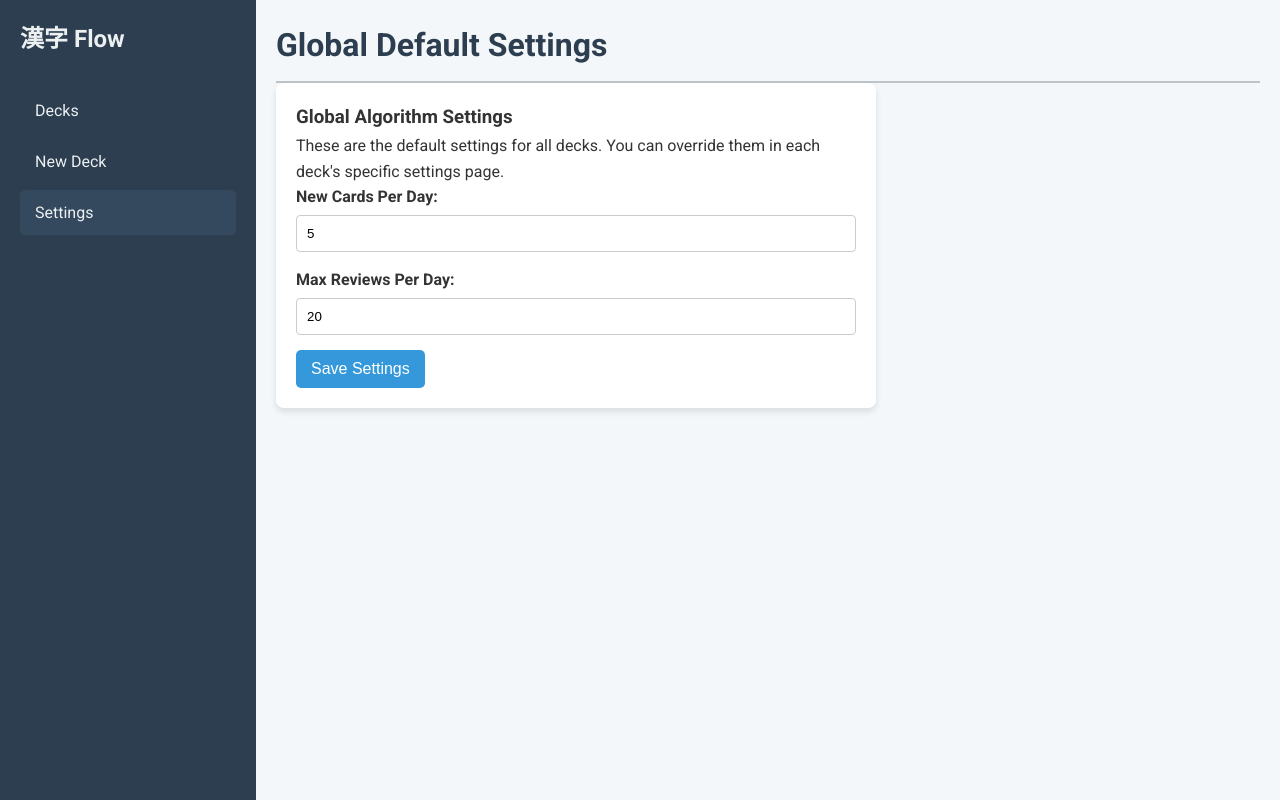
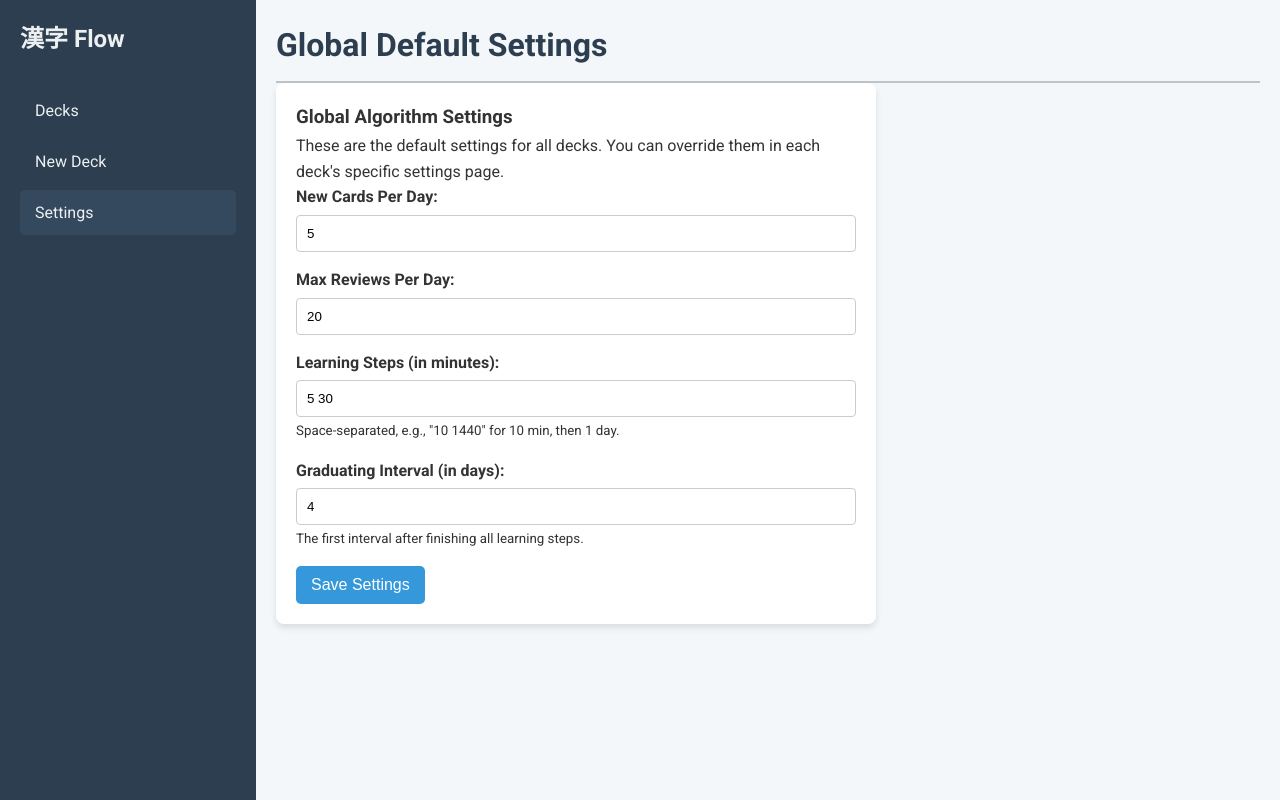
Before and after one commit to fernandotenorio/kanji_flow, a FastAPI app: page /settings in a window 1280 px wide. Run offline with FastAPI, Linux system fonts and the light colour scheme; data comes from the database, SQL or seed files in the repository; both versions use the stored data as it was after the commit.

Commit message:
Fixed card settings.

```diff
--- a/app/main.py
+++ b/app/main.py
@@ -46,6 +46,11 @@ async def list_decks(request: Request, db: sqlite3.Connection = Depends(get_data
     # Get global settings as fallbacks
     global_new_cards = int(crud.get_setting(db, "new_cards_per_day") or "5")
     global_max_reviews = int(crud.get_setting(db, "max_reviews_per_day") or "20")
+
+    # --- NEW: Fetch global learning steps and graduating interval ---
+    global_learning_steps = crud.get_setting(db, "learning_steps") or "10 1440" # Default as per sm2_algorithm
+    global_graduating_interval = int(crud.get_setting(db, "graduating_interval") or "4") # Default as per sm2_algorithm
+    # --- END NEW ---
 
     for deck in decks_raw:
         effective_new_cards = deck.new_cards_per_day or global_new_cards
@@ -109,6 +114,12 @@ async def study_deck(request: Request, deck_id: int, db: sqlite3.Connection = De
     # Determine effective settings
     global_new_cards = int(crud.get_setting(db, "new_cards_per_day") or "5")
     global_max_reviews = int(crud.get_setting(db, "max_reviews_per_day") or "20")
+
+    # --- NEW: Fetch global learning steps and graduating interval ---
+    global_learning_steps = crud.get_setting(db, "learning_steps") or "10 1440"
+    global_graduating_interval = int(crud.get_setting(db, "graduating_interval") or "4")
+    # --- END NEW ---
+
     effective_new_cards = deck.new_cards_per_day or global_new_cards
     effective_max_reviews = deck.max_reviews_per_day or global_max_reviews
 
@@ -173,8 +184,6 @@ async def submit_review(
     return RedirectResponse(url=f"/study/{deck_id}", status_code=303)
 
 
-# --- Progress and Settings endpoints remain largely the same ---
-
 @app.get("/progress/{deck_id}", response_class=HTMLResponse)
 async def deck_progress(request: Request, deck_id: int, db: sqlite3.Connection = Depends(get_database)):
     deck = crud.get_deck(db, deck_id)
@@ -191,10 +200,37 @@ async def deck_settings_page(request: Request, deck_id: int, db: sqlite3.Connect
         return RedirectResponse(url="/decks")
     global_new = crud.get_setting(db, "new_cards_per_day") or "5"
     global_max = crud.get_setting(db, "max_reviews_per_day") or "20"
-    return templates.TemplateResponse("settings_deck.html", {"request": request, "deck": deck, "global_new_cards_per_day": global_new, "global_max_reviews_per_day": global_max, "message": None})
+
+    # --- NEW: Fetch global learning steps and graduating interval ---
+    global_learning_steps = crud.get_setting(db, "learning_steps") or "10 1440"
+    global_graduating_interval = int(crud.get_setting(db, "graduating_interval") or "4")
+    # --- END NEW ---
+
+    return templates.TemplateResponse(
+        "settings_deck.html",
+        {
+            "request": request,
+            "deck": deck,
+            "global_new_cards_per_day": global_new,
+            "global_max_reviews_per_day": global_max,
+            # --- NEW: Pass global learning steps and graduating interval ---
+            "global_learning_steps": global_learning_steps,
+            "global_graduating_interval": global_graduating_interval,
+            # --- END NEW ---
+            "message": None
+        }
+    )
 
 @app.post("/settings/{deck_id}", response_class=HTMLResponse)
-async def update_deck_settings_submit(request: Request, deck_id: int, new_cards_per_day: Optional[str] = Form(None), max_reviews_per_day: Optional[str] = Form(None), learning_steps: Optional[str] = Form(None), graduating_interval: Optional[str] = Form(None), db: sqlite3.Connection = Depends(get_database)):
+async def update_deck_settings_submit(
+    request: Request,
+    deck_id: int,
+    new_cards_per_day: Optional[str] = Form(None),
+    max_reviews_per_day: Optional[str] = Form(None),
+    learning_steps: Optional[str] = Form(None),
+    graduating_interval: Optional[str] = Form(None),
+    db: sqlite3.Connection = Depends(get_database)
+):
     new_cards_val = int(new_cards_per_day) if new_cards_per_day else None
     max_reviews_val = int(max_reviews_per_day) if max_reviews_per_day else None
     graduating_interval_val = int(graduating_interval) if graduating_interval else None
@@ -202,17 +238,79 @@ async def update_deck_settings_submit(request: Request, deck_id: int, new_cards_
     deck = crud.get_deck(db, deck_id)
     global_new = crud.get_setting(db, "new_cards_per_day") or "5"
     global_max = crud.get_setting(db, "max_reviews_per_day") or "20"
-    return templates.TemplateResponse("settings_deck.html", {"request": request, "deck": deck, "global_new_cards_per_day": global_new, "global_max_reviews_per_day": global_max, "message": "Deck settings updated successfully!"})
+
+    # --- NEW: Fetch global learning steps and graduating interval for re-render ---
+    global_learning_steps = crud.get_setting(db, "learning_steps") or "10 1440"
+    global_graduating_interval = int(crud.get_setting(db, "graduating_interval") or "4")
+    # --- END NEW ---
+
+    return templates.TemplateResponse(
+        "settings_deck.html",
+        {
+            "request": request,
+            "deck": deck,
+            "global_new_cards_per_day": global_new,
+            "global_max_reviews_per_day": global_max,
+            # --- NEW: Pass global learning steps and graduating interval ---
+            "global_learning_steps": global_learning_steps,
+            "global_graduating_interval": global_graduating_interval,
+            # --- END NEW ---
+            "message": "Deck settings updated successfully!"
+        }
+    )
 
 @app.get("/settings", response_class=HTMLResponse)
 async def settings_page(request: Request, db: sqlite3.Connection = Depends(get_database)):
     current_new_cards_per_day = crud.get_setting(db, "new_cards_per_day") or "5"
     current_max_reviews_per_day = crud.get_setting(db, "max_reviews_per_day") or "20"
-    return templates.TemplateResponse("settings.html", {"request": request, "new_cards_per_day": current_new_cards_per_day, "max_reviews_per_day": current_max_reviews_per_day, "message": None})
+
+    # --- NEW: Fetch global learning steps and graduating interval ---
+    current_learning_steps = crud.get_setting(db, "learning_steps") or "10 1440"
+    current_graduating_interval = crud.get_setting(db, "graduating_interval") or "4"
+    # --- END NEW ---
+
+    return templates.TemplateResponse(
+        "settings.html",
+        {
+            "request": request,
+            "new_cards_per_day": current_new_cards_per_day,
+            "max_reviews_per_day": current_max_reviews_per_day,
+            # --- NEW: Pass global learning steps and graduating interval ---
+            "learning_steps": current_learning_steps,
+            "graduating_interval": current_graduating_interval,
+            # --- END NEW ---
+            "message": None
+        }
+    )
 
 @app.post("/settings", response_class=HTMLResponse)
-async def update_settings(request: Request, new_cards_per_day: int = Form(...), max_reviews_per_day: int = Form(...), db: sqlite3.Connection = Depends(get_database)):
+async def update_settings(
+    request: Request,
+    new_cards_per_day: int = Form(...),
+    max_reviews_per_day: int = Form(...),
+    learning_steps: str = Form(...),
+    graduating_interval: int = Form(...),
+    db: sqlite3.Connection = Depends(get_database)
+):
     crud.set_setting(db, "new_cards_per_day", str(new_cards_per_day))
     crud.set_setting(db, "max_reviews_per_day", str(max_reviews_per_day))
+
+    # --- NEW: Update global learning steps and graduating interval ---
+    crud.set_setting(db, "learning_steps", learning_steps)
+    crud.set_setting(db, "graduating_interval", str(graduating_interval))
+    # --- END NEW ---
+
     message = "Settings updated successfully!"
-    return templates.TemplateResponse("settings.html", {"request": request, "new_cards_per_day": new_cards_per_day, "max_reviews_per_day": max_reviews_per_day, "message": message})
+    return templates.TemplateResponse(
+        "settings.html",
+        {
+            "request": request,
+            "new_cards_per_day": new_cards_per_day,
+            "max_reviews_per_day": max_reviews_per_day,
+            # --- NEW: Pass updated learning steps and graduating interval ---
+            "learning_steps": learning_steps,
+            "graduating_interval": graduating_interval,
+            # --- END NEW ---
+            "message": message
+        }
+    )
--- a/static/css/style.css
+++ b/static/css/style.css
@@ -297,10 +297,7 @@ body {
 
 /* --- DECK ACTIONS BUTTONS --- */
 .deck-actions {
-    /* position: absolute; */
-    bottom: 20px;
-    left: 20px;
-    right: 20px;
+    display: flex;
 }
 
 /* --- STUDY PAGE QUEUE COUNTS --- */
--- a/templates/settings.html
+++ b/templates/settings.html
@@ -18,6 +18,19 @@
                 <label for="max_reviews_per_day">Max Reviews Per Day:</label>
                 <input type="number" id="max_reviews_per_day" name="max_reviews_per_day" value="{{ max_reviews_per_day }}" min="1">
             </div>
+
+            <div class="form-group">
+                <label for="learning_steps">Learning Steps (in minutes):</label>
+                <input type="text" id="learning_steps" name="learning_steps" value="{{ learning_steps }}">
+                <small>Space-separated, e.g., "10 1440" for 10 min, then 1 day.</small>
+            </div>
+
+            <div class="form-group">
+                <label for="graduating_interval">Graduating Interval (in days):</label>
+                <input type="number" id="graduating_interval" name="graduating_interval" value="{{ graduating_interval }}" min="1">
+                <small>The first interval after finishing all learning steps.</small>
+            </div>
+
             <button type="submit" class="btn btn-primary">Save Settings</button>
         </form>
     </div>
--- a/templates/study.html
+++ b/templates/study.html
@@ -33,8 +33,8 @@
             <span class="learn-count" title="Learning">{{ queue_counts.learning }}</span>
             <span class="review-count" title="Due for Review">{{ queue_counts.review }}</span>
         </div>
-        <div style="text-align: center; margin-top: 10px;">
-            <a href="/decks">Back to Decks</a>
+        <div style="text-align: center; margin-top: 50px;">
+            <a href="/decks" class="btn btn-secondary">Back to Decks</a>
         </div>
     {% else %}
         <div class="empty-state">
```
Also changed, not shown: templates/add_deck.html (+11 -12 lines), kanji_flow.db.
